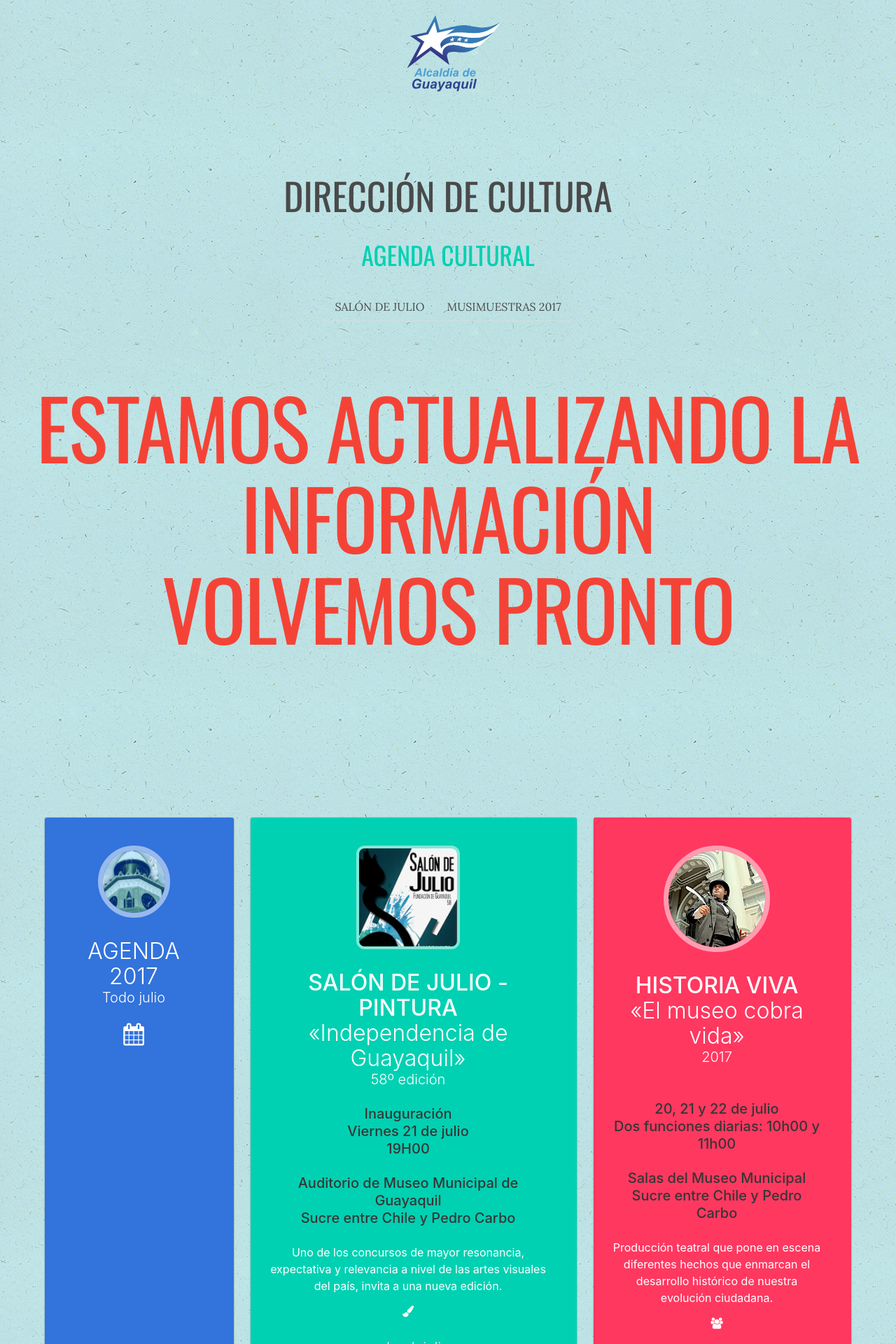
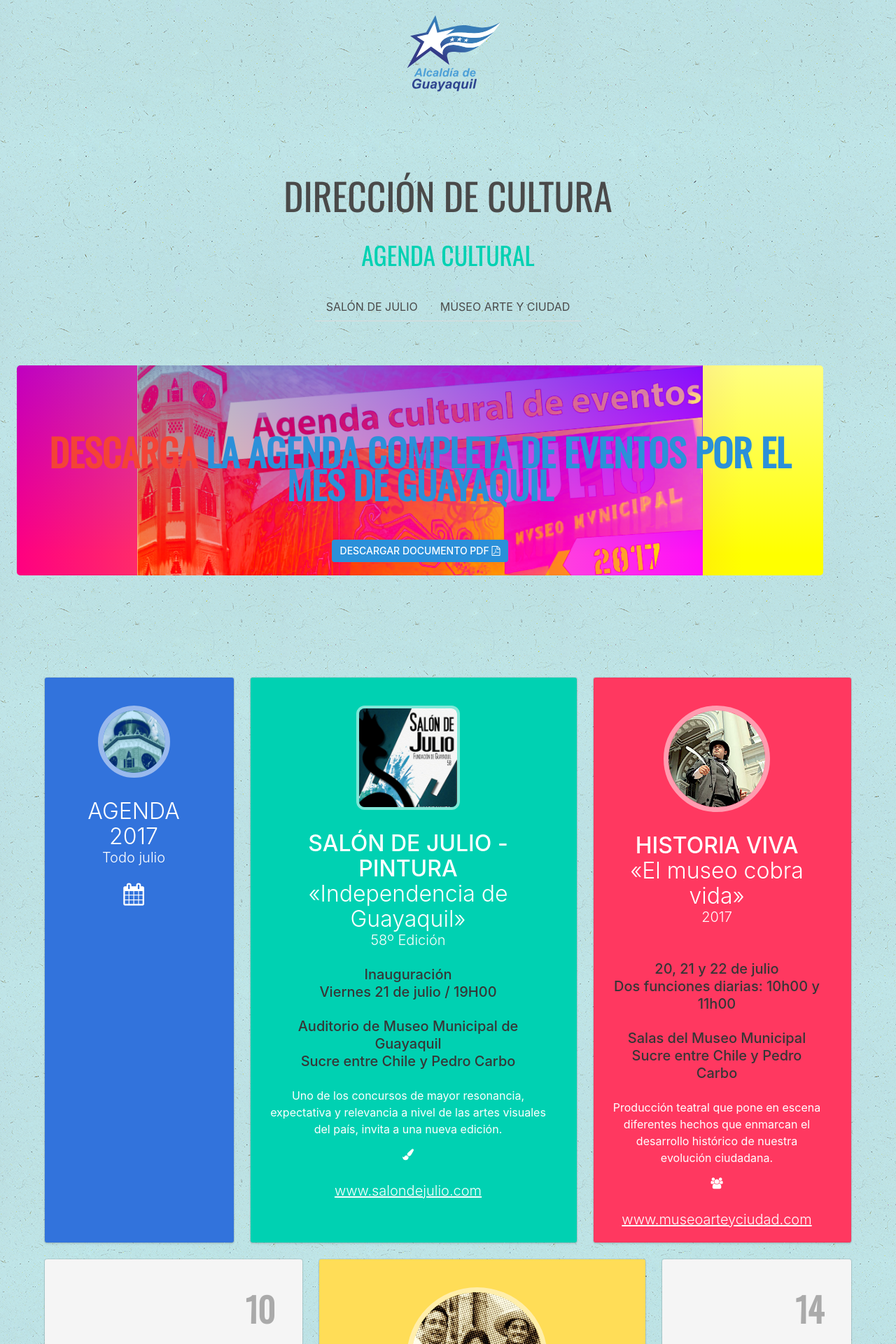
Before and after one commit to ybarbouro/agenda, a Jekyll site: the page built from index.html, in a window 1280 px wide. Shown: the top 1920 px of the page at 70% size. Built offline with Jekyll 4.4.1, drawn with Linux system fonts in a browser that asks for light colours; nearby versions of some CDN libraries; comment, search, counter and statistics services are not loaded; some of the changed text lies outside the part shown.

Commit message:
latest work
por ahora

```diff
--- a/_includes/head.html
+++ b/_includes/head.html
@@ -11,6 +11,7 @@
   <link rel="stylesheet" href="{{ "/css/bulma.css" | prepend: site.baseurl }}">
   <link rel="stylesheet" href="{{ "/css/icons.css" | prepend: site.baseurl }}">
   <link rel="stylesheet" href="{{ "/css/styleX.css" | prepend: site.baseurl }}">
+  <link rel="stylesheet" href="{{ "/css/botones.css" | prepend: site.baseurl }}">
   <link rel="stylesheet" href="{{ "/css/jquery.bxslider.css" | prepend: site.baseurl }}">
   <link rel="canonical" href="{{ page.url | replace:'index.html','' | prepend: site.baseurl | prepend: site.url }}">
   <link rel="alternate" type="application/rss+xml" title="{{ site.title }}" href="{{ "/feed.xml" | prepend: site.baseurl | prepend: site.url }}">
--- a/_includes/header.html
+++ b/_includes/header.html
@@ -1,21 +1,18 @@
 <img src="{{ site.baseurl }}/img/municipio.svg" alt="Logo alcaldía de Guayaquil" width="164px" class="bwt-logo">
 <h2 class="alignCenter">DIRECCIÓN DE CULTURA</h2>
-<h3 class="alignCenter"><a href="{{ site.baseurl }}/">{{ site.title }}</a></h3>
+<h3 class="alignCenter"> <a href="{{ site.baseurl }}/">{{ site.title }}</a></h3>
 
 <section class="hero is-medium is-bold">
-
-    <!-- Hero footer: will stick at the bottom -->
 	<div class="hero-foot">
 		<div class="container">
 			<nav class="tabs is-fullwidth">
-        <div class="centro">
+				<div class="b-c">
 					<ul>
 						<li><a href="https://www.salondejulio.com">SALÓN DE JULIO</a></li>
-            <li><a href="http://www.museoarteyciudad.com">MUSIMUESTRAS 2017</a></li>
+						<li><a href="http://museoarteyciudad.com">MUSEO ARTE Y CIUDAD</a></li>
 					</ul>
 				</div>
 			</nav>
 		</div>
 	</div>
-
 </section>
--- /dev/null
+++ b/css/botones.css
@@ -0,0 +1,121 @@
+/*
+	Comment
+*/
+
+
+.b-c {
+  display: -webkit-box;
+  display: -ms-flexbox;
+  display: flex;
+  margin: 0 auto;
+  -ms-flex-wrap: wrap;
+      flex-wrap: wrap;
+  -webkit-box-pack: center;
+      -ms-flex-pack: center;
+          justify-content: center;
+}
+.button {
+  display: -webkit-box;
+  display: -ms-flexbox;
+  display: flex;
+  overflow: hidden;
+  margin: 10px;
+  padding: 12px 12px;
+  cursor: pointer;
+  -webkit-user-select: none;
+     -moz-user-select: none;
+      -ms-user-select: none;
+          user-select: none;
+  -webkit-transition: all 60ms ease-in-out;
+  transition: all 60ms ease-in-out;
+  text-align: center;
+  white-space: nowrap;
+  text-decoration: none !important;
+  text-transform: none;
+  text-transform: capitalize;
+  color: #fff;
+  border: 0 none;
+  border-radius: 4px;
+  font-size: 14px;
+  font-weight: 500;
+  line-height: 1.3;
+  -webkit-appearance: none;
+  -moz-appearance: none;
+  appearance: none;
+  -webkit-box-pack: center;
+      -ms-flex-pack: center;
+          justify-content: center;
+  -webkit-box-align: center;
+      -ms-flex-align: center;
+          align-items: center;
+  -webkit-box-flex: 0;
+      -ms-flex: 0 0 160px;
+          flex: 0 0 160px;
+}
+.button:hover {
+  -webkit-transition: all 60ms ease;
+  transition: all 60ms ease;
+  opacity: .85;
+}
+.button:active {
+  -webkit-transition: all 60ms ease;
+  transition: all 60ms ease;
+  opacity: .75;
+}
+.button:focus {
+  outline: 1px dotted #959595;
+  outline-offset: -4px;
+}
+
+.button.-regular {
+  color: #202129;
+  background-color: #edeeee;
+}
+.button.-regular:hover {
+  color: #202129;
+  background-color: #e1e2e2;
+  opacity: 1;
+}
+.button.-regular:active {
+  background-color: #d5d6d6;
+  opacity: 1;
+}
+
+.button.-dark {
+  color: #FFFFFF;
+  background: #333030;
+}
+.button.-dark:focus {
+  outline: 1px dotted white;
+  outline-offset: -4px;
+}
+
+.button.-green {
+  color: #FFFFFF;
+  background: #3ac569;
+}
+
+.button.-blue {
+  color: #FFFFFF;
+  background: #2b90d9;
+}
+
+.button.-salmon {
+  color: #FFFFFF;
+  background: #F32C52;
+}
+
+.button.-sun {
+  color: #f15c5c;
+  background: #feee7d;
+}
+
+.button.-alge {
+  color: #f4f7f7;
+  background: #79a8a9;
+}
+
+.button.-flower {
+  color: #FE8CDF;
+  background: #353866;
+}
--- a/css/styleX.css
+++ b/css/styleX.css
@@ -1,5 +1,23 @@
 @import url('https://fonts.googleapis.com/css?family=Lora|Oswald');
 
+.escudo-bg {
+	background:
+		linear-gradient(purple 0%, red 90%),
+		linear-gradient( to right, purple 0%, yellow 90%),
+	    url('../img/AGJUL.jpg') 30px,
+	    url('../img/AGJUL.jpg') 20px;
+	background-blend-mode: screen, difference, lighten;
+	background-position: center top;
+	background-repeat: no-repeat;
+	background-size: contain;
+	width:100%;
+	min-height: 300px;
+	margin: 0 0 50px 0;
+	border-radius: 5px;
+	padding: 20px;
+}
+
+}
 div.centro {
   margin: 0 auto;
   margin-right: auto;
--- a/index.html
+++ b/index.html
@@ -2,7 +2,22 @@
 layout: default
 ---
 <section class="section">
-  <h1 class="alignCenter" style="color:#F44336;margin-bottom:2em;line-height: 1.1em;">ESTAMOS ACTUALIZANDO LA INFORMACIÓN<br/>VOLVEMOS PRONTO</h1>
+<div class="container escudo-bg">
+
+    <div class="columns">
+
+	    <div class="b-c">
+
+   		<h2 class="alignCenter" style="font-weight: bold;color:#2b90d9;"><span style="color:#f44336;">DESCARGA</span> LA AGENDA COMPLETA DE EVENTOS POR EL MES DE GUAYAQUIL</h2>
+
+		<a href="{{ site.baseurl }}/eventos-julio.pdf"><div class="button -blue center" >DESCARGAR DOCUMENTO PDF&nbsp;<i class="fa fa-file-pdf-o"></i></div></a>
+		</div>
+
+    </div>
+</div>
+</section>
+
+<section class="section">
 <div class="container">
 
 <div class="tile is-ancestor">
@@ -28,8 +43,8 @@
       </figure>
     <div class="alignCenter">
       <p class="title alignCenter"><strong>SALÓN DE JULIO - PINTURA</strong><br />&laquo;Independencia de Guayaquil&raquo;</p>
-      <p class="subtitle" >58º edición</p>
-      <p class="subtitle" ><strong>Inauguración<br/>Viernes 21 de julio<br />19H00</strong></p>
+      <p class="subtitle" >58º Edición</p>
+      <p class="subtitle" ><strong>Inauguración<br/>Viernes 21 de julio / 19H00</strong></p>
       <p class="subtitle" ><strong>Auditorio de Museo Municipal de Guayaquil<br/>Sucre entre Chile y Pedro Carbo </strong></p>
       <div class="content" >
         <p >Uno de los concursos de mayor resonancia, expectativa y relevancia a nivel de las artes visuales del país, invita a una nueva edición.</p>
@@ -71,58 +86,52 @@
 
 <div class="tile is-ancestor">
   <div class="tile is-parent is-4">
-    <article class="tile is-child box notification  is-primary">
-      <h1 class="date">16</h1>
-      <p class="title"><strong>VIERNES</strong></p>
-      <p class="title"><i class="fa fa-clock-o"></i> 18h00</p>
-      <p class="subtitle"><u>Conferencia</u>:
-      &laquo;La enfermedad del alcoholismo&raquo;</p>
+    <article class="tile is-child box notification">
+      <h1 class="date">10</h1>
+      <p class="title"><strong>LUNES</strong></p>
+      <p class="title"><i class="fa fa-clock-o"></i> 09h00</p>
+      <p class="subtitle"><u>Charla</u>:
+      &laquo;Prevención VIH&raquo;</p>
       <p class="subtitle"><u>Organiza</u>:
-      &laquo;<strong>Alcohólicos Anónimos </strong> Comité de área 9 - Guayas&raquo;</p>
+      <strong>Concejala Luzmila Nicolalde </strong></p>
       <div class="content" >
         <p><i class="fa fa-calendar-check-o"></i> Todos los eventos registrados para este día se realizarán en el <strong>Auditorio del Museo Municipal / Sucre entre Chile y Pedro Carbo</strong></p>
       </div>
     </article>
   </div>
 
-  <div class="tile is-parent is-3">
-    <article class="tile is-child box notification">
+  <div class="tile is-parent is-5 ">
+    <article class="tile is-child box notification is-warning">
       <figure >
-        <img class="round" src="{{ site.baseurl }}/img/af.jpg"/>
+        <img class="round" src="{{ site.baseurl }}/img/monti.jpg"/>
       </figure>
       <div class="alignCenter">
-      <p class="title">7 - 17 JUNIO</p>
-      <p class="title">&laquo;LA VANGUARDIA&raquo;</p>
-      <p class="subtitle" >Exposición de arte del proyecto de vinculación cultural "La Vanguardia"</p>
+      <p class="title">12 - 15 JULIO</p>
+      <p class="title">&laquo;LA DÉCADA CUENTEADA&raquo;</p>
+      <p class="subtitle" >Exposición de crónicas periodísticas montubias</p>
       <div class="content" >
 
-        <p><u>Organiza</u>: Centro artístico Andy Fierro</p>
+        <p>10 años de cuentería montubia</p>
 
       </div>
 
       <p class="subtitle" ><strong>INAUGURACIÓN<br />
-      Museo Municipal de Guayaquil</strong><br/><small> Sala de Artes Temporales</small><br  /><strong>Miércoles 7 de junio - 11H00</strong></p>
+      Museo Municipal de Guayaquil</strong><br/><small>Auditorio</small><br  /><strong>Miércoles 12 de julio - 18H30</strong></p>
       <p>
-        <i class="fa fa-paint-brush"></i>
+        <i class="fa fa-leaf"></i>
       </p>
     </article>
   </div>
 
-  <div class="tile is-parent is-5">
+  <div class="tile is-parent is-3">
     <article class="tile is-child box notification">
-      <h1 class="date">17</h1>
-      <p class="title"><strong>SÁBADO</strong></p>
-      <p class="title"><i class="fa fa-clock-o"></i> 10h00</p>
-      <p class="subtitle"><u>Taller</u>:
-      &laquo;Adiestramiento básico canino&raquo;</p>
+      <h1 class="date">14</h1>
+      <p class="title"><strong>VIERNES</strong></p>
+      <p class="title"><i class="fa fa-clock-o"></i> 19h00</p>
+      <p class="subtitle"><u>Presentación</u>:
+      &laquo;Duo de las Hermanas Toral&raquo;</p>
       <p class="subtitle"><u>Organiza</u>:
-      &laquo;<strong>Miguel Montalván </strong> Entrenador y capacitador&raquo;<br />Aval de la Jefatura de Bienestar Animal del Municipio de Guayaquil y el Centro Regional de Adiestramiento Canino de la Policía Nacional.</p>
-	  <br />
-	  <p class="title"><i class="fa fa-clock-o"></i> 16h00</p>
-      <p class="subtitle"><u>Concierto</u>:
-      &laquo;Orquesta del Colegio República de Francia&raquo;</p>
-      <p class="subtitle"><u>Organiza</u>:
-      &laquo;<strong>Parsival Castro </strong> Director del Colegio República de Francia&raquo;</p>
+      <strong>M. Medina </strong></p>
       <div class="content" >
         <p><i class="fa fa-calendar-check-o"></i> Todos los eventos registrados para este día se realizarán en el <strong>Auditorio del Museo Municipal / Sucre entre Chile y Pedro Carbo</strong></p>
       </div>
@@ -135,55 +144,54 @@
 <div class="tile is-ancestor">
 
   <div class="tile is-parent">
-    <article class="tile is-child box notification is-success">
+    <article class="tile is-child box notification is-primary">
       <figure >
-        <img class="round" src="{{ site.baseurl }}/img/gaston.jpg"/>
+        <img class="round" src="{{ site.baseurl }}/img/aficheSJ-cuad.jpg"/>
       </figure>
       <div class="alignCenter">
-      <p class="title">20 JUNIO</p>
-      <p class="title">&laquo;Homenaje a Gastón Thoret Jäger&raquo;</p>
-      <p class="subtitle" ><strong>Acto - Develizamiento</strong> del retrato del señor Dr. Ing. Gastón Thoret Jäger (1859–1944)</p>
-      <p class="subtitle" ><strong>Sala del Siglo XX<br />Sección de Personajes Ilustres que construyeron la sociedad guayaquileña<br />
-      Museo Municipal de Guayaquil</strong><br  /><strong>18H00</strong></p>
+      <p class="title">17 - 19 JULIO</p>
+      <p class="title">&laquo;Ciclo de conferencias&raquo;</p>
+      <p class="subtitle" >Dictadas por el jurado del 58º Salón de Julio</p>
+      <p class="subtitle" ><strong>Auditorio<br />Museo Municipal de Guayaquil</strong><br  /><strong>18H00</strong></p>
       <p>
-        <i class="fa fa-flag"></i>
+        <i class="fa fa-microphone"></i>
       </p>
+      <p class="subtitle" ><small>El día <strong>martes 18 de julio</strong> el evento tendrá como sede el auditorio de la <strong>LICENCIATURA EN TURISMO de la ESPOL</strong><br  />16H00</small></p>
 
     </article>
   </div>
   <div class="tile is-parent">
-    <article class="tile is-child box notification is-danger">
+    <article class="tile is-child box notification is-info">
       <figure >
-        <img class="round" src="{{ site.baseurl }}/img/coke.jpg"/>
+        <img class="round" src="{{ site.baseurl }}/img/bienvenido.jpg"/>
       </figure>
       <div class="alignCenter">
-      <p class="title">21 JUNIO - 01 JULIO</p>
-      <p class="title">&laquo;R.E.D&raquo;</p>
-      <p class="subtitle" ><strong>Exposición</strong> de los artistas Andrés Velásquez, David Orbea, Leonardo Moncayo, Tyron Luna y Juanca Vargas<br /><strong>Integrantes del colectivo &laquo;CHIVOX&raquo;</strong></p>
-      <p class="subtitle" ><strong>INAUGURACIÓN<br />
-      Museo Municipal de Guayaquil</strong><br/><small>Sala de Arte Contemporáneo</small><br  /><strong>19H00</strong></p>
+      <p class="title">26 JULIO</p>
+      <p class="title">&laquo;CONCIERTO&raquo;</p>
+      <p class="subtitle" >Orquesta de Cámara del Museo Municipal</p>
+
+      <p class="subtitle" ><strong>Museo Municipal de Guayaquil</strong><br/><small> Auditorio</small><br  /><strong>19H00</strong></p>
       <p>
-        <i class="fa fa-paint-brush"></i>
+        <i class="fa fa-music"></i>
       </p>
     </article>
   </div>
 
   <div class="tile is-parent">
-    <article class="tile is-child box notification">
+    <article class="tile is-child box notification is-success">
       <figure >
-        <img class="round" src="{{ site.baseurl }}/img/bienvenido.jpg"/>
+        <img class="round" src="{{ site.baseurl }}/img/pascual.jpg"/>
       </figure>
       <div class="alignCenter">
-      <p class="title">27 JUNIO</p>
-      <p class="title">&laquo;Acto Cultural Social&raquo;</p>
-      <p class="subtitle" >Participan <strong>Astrid Achi, Karina Gálvez, Gabriel Paredes</strong> y otros<br /><strong>Reconocimiento a la labor del doctor  &laquo;Fernando Mancero Coloma&raquo;</strong>, ex presidente de la Fundación.</p>
-      <p class="subtitle" ><strong>Auditorio<br />
-      Museo Municipal de Guayaquil</strong><br  /><strong>18H00</strong></p>
+      <p class="title">26 - 28 y 31 JULIO</p>
+      <p class="title">&laquo;Ciclo de conferencias&raquo;</p>
+      <p class="subtitle" >Páginas de la historia colonial de Guayaquil</p>
+      <p class="subtitle" ><strong>Salón "Pedro Carbo"<br />
+      Biblioteca Municipal</strong><br/><small>Ave. 10 de Agosto y Pedro Carbo</small><br  /><strong>17H00</strong></p>
       <p>
         <i class="fa fa-microphone"></i>
       </p>
-    </article>
-  </div>
+    </article>  </div>
 </div>
 
 <!-- End third row -->
@@ -191,43 +199,69 @@
 <div class="tile is-ancestor">
 
   <div class="tile is-parent">
-  <article class="tile is-child box notification is-info">
+   <article class="tile is-child box notification">
+      <h1 class="date">27</h1>
+      <p class="title"><strong>JUEVES</strong></p>
+      <p class="title"><i class="fa fa-clock-o"></i> 19h00</p>
+      <p class="subtitle"><u>Concierto de guitarra</u>:
+      &laquo;Darío Torres&raquo;</p>
+
+      <h1 class="date">28</h1>
+      <p class="title"><strong>VIERNES</strong></p>
+      <p class="title"><i class="fa fa-clock-o"></i> 19h00</p>
+      <p class="subtitle"><u>Festival de coros</u>:
+      &laquo;Voces solidarias cantan a Guayaquil&raquo;</p>
+
+      <div class="content" >
+        <p><i class="fa fa-calendar-check-o"></i> Todos los eventos registrados para este día se realizarán en el <strong>Auditorio del Museo Municipal / Sucre entre Chile y Pedro Carbo</strong></p>
+      </div>
+      </article>
+  </div>
+  <div class="tile is-parent">
+    <article class="tile is-child box notification is-primary">
       <figure >
         <img class="round" src="{{ site.baseurl }}/img/orch.jpg"/>
       </figure>
       <div class="alignCenter">
-      <p class="title">28 JUNIO</p>
+      <p class="title">29 JULIO</p>
       <p class="title">&laquo;CONCIERTO&raquo;</p>
-      <p class="subtitle" >Orquesta de Cámara del Museo Municipal</p>
+      <p class="subtitle" >Orquesta del colegio República de Francia</p>
+      <div class="content" >
 
-      <p class="subtitle" ><strong>Museo Municipal de Guayaquil</strong><br/><small> Sala Polivalente</small><br  /><strong>19H00</strong></p>
+        <p><u>Organiza</u>: Pársival Castro P.</p>
+
+      </div>
+
+      <p class="subtitle" ><strong>	Auditorio<br />
+      Museo Municipal</strong><br/><small>Sucre entre Chile y Pedro carbo</small><br  /><strong>19H00</strong></p>
       <p>
         <i class="fa fa-music"></i>
       </p>
     </article>
   </div>
+
   <div class="tile is-parent">
-    <article class="tile is-child box notification is-primary">
-      <figure >
-        <img class="round" src="{{ site.baseurl }}/img/coro_adultos.jpg"/>
-      </figure>
-      <div class="alignCenter">
-      <p class="title">29 JUNIO</p>
-      <p class="title">&laquo;SERENATA GUAYACA&raquo;</p>
-      <p class="subtitle" >Coro de voces "Guayaquil más ciudad"</p>
+   <article class="tile is-child box notification">
+      <h1 class="date">31</h1>
+      <p class="title"><strong>LUNES</strong></p>
+      <p class="title"><i class="fa fa-clock-o"></i> 11h00</p>
+      <p class="subtitle"><u>Rueda de prensa</u>:
+      &laquo;3er. Festival internacional de cine de Guayaquil&raquo;</p>
+      <p class="subtitle"><u>Organiza</u>:
+      <strong>Jhonny Obando </strong></p>
+      <br />
+      <p class="title"><i class="fa fa-clock-o"></i> 19h00</p>
+      <p class="subtitle"><u>Presentación</u>:
+      &laquo;Coro institucional Furoiani&raquo;</p>
+      <p class="subtitle"><u>Organiza</u>:
+      <strong>Fabricio Avelino </strong></p>
+
       <div class="content" >
+        <p><i class="fa fa-calendar-check-o"></i> Todos los eventos registrados para este día se realizarán en el <strong>Auditorio del Museo Municipal / Sucre entre Chile y Pedro Carbo</strong></p>
+      </div>
+      </article>
+  </div>
 
-        <p><u>Dirige</u>: Soprano Astrid Achi</p>
-
-      </div>
-
-      <p class="subtitle" ><strong>	PARQUE SEMINARIO<br />
-      Clemente Ballén y Chile</strong><br/><small> Glorieta del parque</small><br  /><strong>18H00</strong></p>
-      <p>
-        <i class="fa fa-paint-brush"></i>
-      </p>
-    </article>
-  </div>
   </div>
 
  <!-- End last row -->
```
Also changed, not shown: img/AGJUL.jpg (added), img/cuca.jpg (added), img/gadot.jpg (deleted), img/monti.jpg (added), img/pascual.jpg (added). Lines whose indentation alone changed are shown as unchanged.
